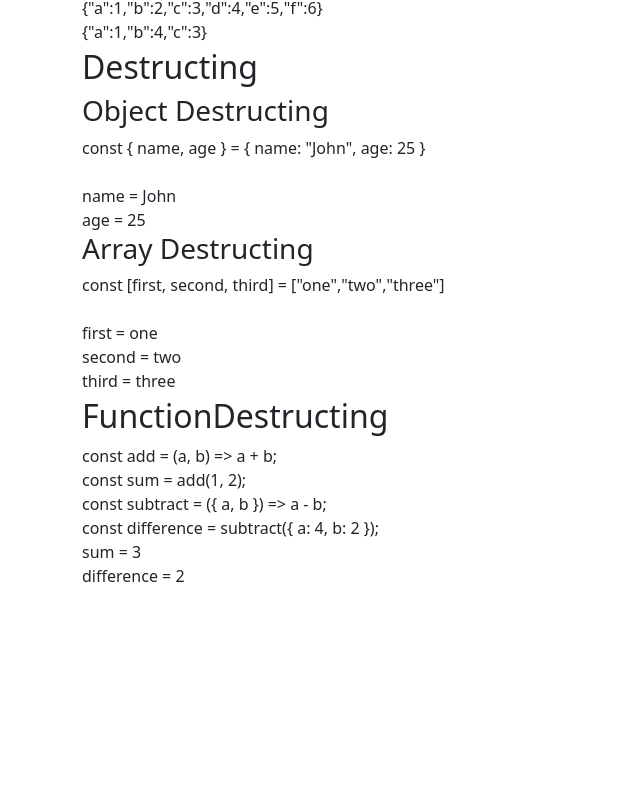
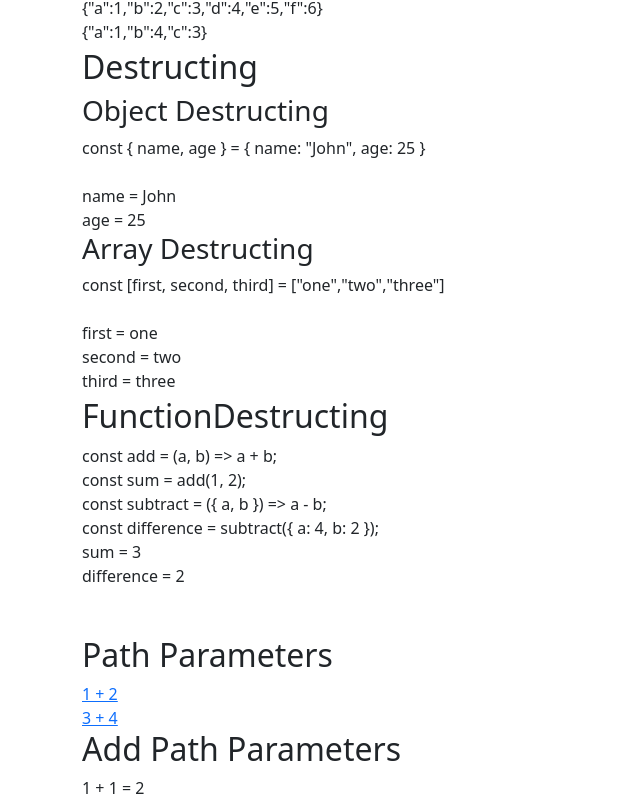
Before and after one commit to dnydlk/kanbas-react-web-app, a React (Create React App) app: page /#/Labs/add/1/1 in a window 1280 px wide. Before the commit this address led to /#/Labs. Shown: the part 3367-4167 px from the top of the page, without its empty margins (0-640 px from the left). Before the commit the page ends 4003 px from the top, so only its background shows below. Built offline with nearby package versions, Linux system fonts and the light colour scheme.

Commit message:
Add Link component and PathParameters component

```diff
--- a/src/App.tsx
+++ b/src/App.tsx
@@ -32,6 +32,7 @@ import Kanbas from "./kanbas";
 //* this import statement will first attempt to import a file called Kanbas.tsx, and if it fails it will then attempt to import index.tsx in a folder called Kanbas, e.g., Kanbas/index.tsx, which is what we have here
 import { HashRouter } from "react-router-dom";
 import { Routes, Route, Navigate } from "react-router";
+import { Link } from "react-router-dom";
 
 function App() {
   return (
--- a/src/labs/a3/index.tsx
+++ b/src/labs/a3/index.tsx
@@ -1,4 +1,5 @@
 import JavaScript from "./JavaScript";
+import PathParameters from "./routing/PathParameters";
 function Assignment3() {
   return (
     //* "container" is a Bootstrap class.
@@ -6,6 +7,7 @@ function Assignment3() {
     <div id="a3" className="container">
       <h1>Assignment 3</h1>
       <JavaScript />
+      <PathParameters />
     </div>
   );
 }
--- /dev/null
+++ b/src/labs/a3/routing/Add.tsx
@@ -0,0 +1,12 @@
+import React from "react";
+import { useParams } from "react-router-dom";
+function Add() {
+  const { a, b } = useParams();
+  return (
+    <div id="add">
+      <h2>Add Path Parameters</h2>
+      {a} + {b} = {parseInt(a as string) + parseInt(b as string)}
+    </div>
+  );
+}
+export default Add;
--- /dev/null
+++ b/src/labs/a3/routing/PathParameters.tsx
@@ -0,0 +1,15 @@
+import { Routes, Route, Link } from "react-router-dom";
+import Add from "./Add";
+function PathParameters() {
+  return (
+    <div>
+      <h2>Path Parameters</h2>
+      <Link to="/labs/a3/add/1/2">1 + 2</Link> <br />
+      <Link to="/labs/a3/add/3/4">3 + 4</Link>
+      <Routes>
+        <Route path="add/:a/:b" element={<Add />} />
+      </Routes>
+    </div>
+  );
+}
+export default PathParameters;
```
